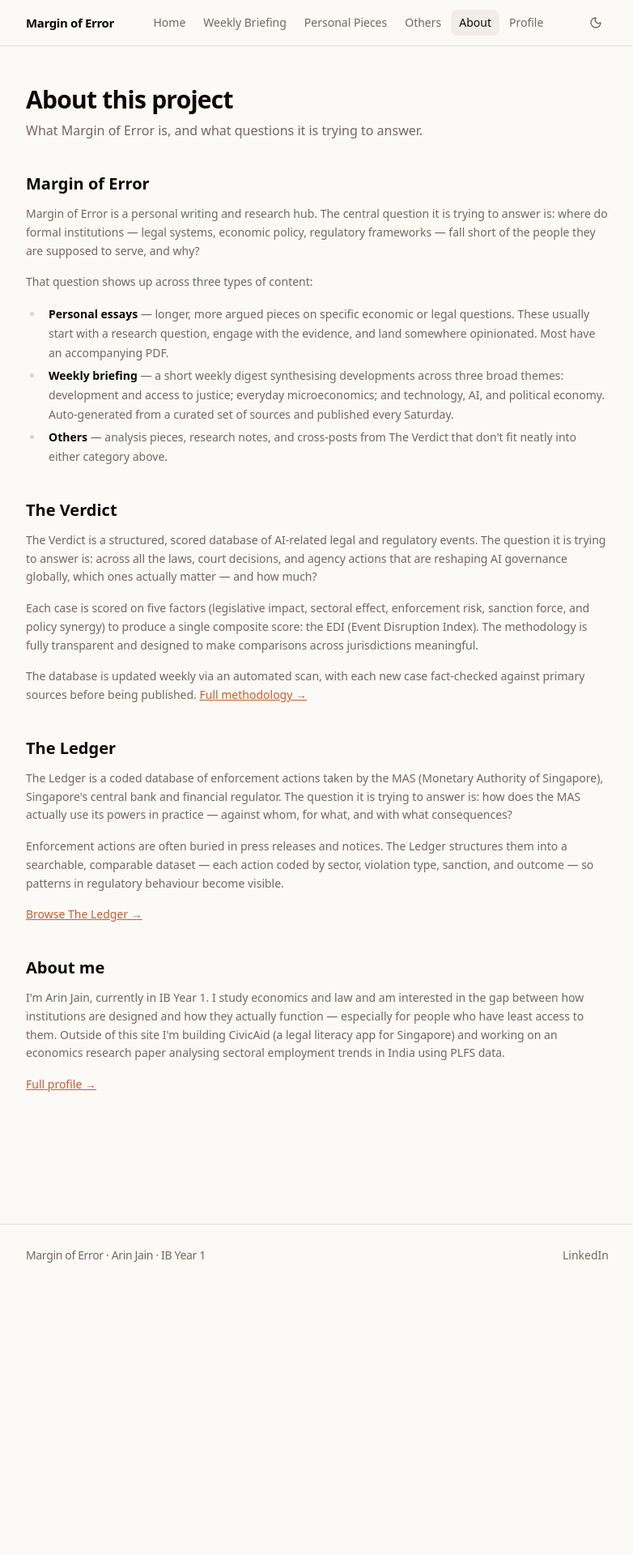
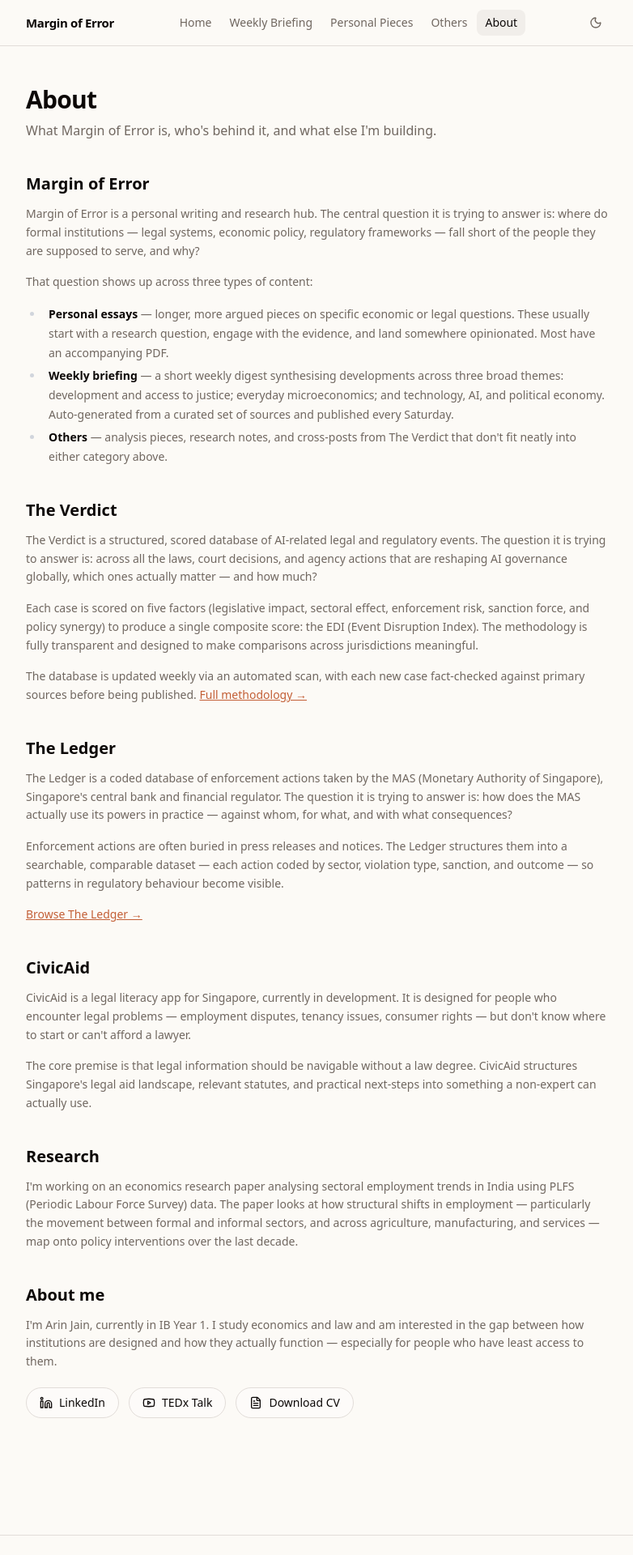
Before and after one commit to bobwrd/margin-of-error, a React (Vite) app: page /about in a window 1280 px wide. Shown: the top 1920 px of the page at 81% size, without its empty margins (248-1030 px from the left). Before the commit the page ends 1588 px from the top, so only its background shows below. Built offline with nearby package versions, Linux system fonts and the light colour scheme.

Commit message:
Remove profile page; expand about with CivicAid, research, and social links

```diff
--- a/src/App.tsx
+++ b/src/App.tsx
@@ -10,7 +10,6 @@ const WeeklyBriefing = lazy(() => import("./pages/WeeklyBriefing"));
 const PersonalPieces = lazy(() => import("./pages/PersonalPieces"));
 const Others = lazy(() => import("./pages/Others"));
 const ArticlePage = lazy(() => import("./pages/ArticlePage"));
-const Profile = lazy(() => import("./pages/Profile"));
 const About = lazy(() => import("./pages/About"));
 
 const VerdictShell = lazy(() =>
@@ -84,7 +83,6 @@ export default function App() {
             {/* Legacy route — keep old links alive, redirect to the new category page. */}
             <Route path="/articles" element={<Navigate to="/weekly" replace />} />
 
-            <Route path="/profile" element={<Profile />} />
             <Route path="/about" element={<About />} />
 
             <Route path="/verdict" element={<VerdictShell />}>
--- a/src/config/site.ts
+++ b/src/config/site.ts
@@ -11,6 +11,5 @@ export const siteConfig = {
     { label: "Personal Pieces", href: "/personal" },
     { label: "Others", href: "/others" },
     { label: "About", href: "/about" },
-    { label: "Profile", href: "/profile" },
   ],
 };
--- a/src/pages/About.tsx
+++ b/src/pages/About.tsx
@@ -1,15 +1,16 @@
 import Layout from "@/components/Layout";
 import { Link } from "react-router-dom";
+import { Linkedin, Youtube, FileText } from "lucide-react";
 
 export default function About() {
   return (
     <Layout>
       <div className="mb-10">
         <h1 className="text-3xl font-bold text-foreground tracking-tight mb-2">
-          About this project
+          About
         </h1>
         <p className="text-muted-foreground text-base">
-          What Margin of Error is, and what questions it is trying to answer.
+          What Margin of Error is, who's behind it, and what else I'm building.
         </p>
       </div>
 
@@ -87,20 +88,69 @@ export default function About() {
           </p>
         </section>
 
+        {/* CivicAid */}
+        <section>
+          <h2 className="text-xl font-semibold text-foreground mb-3">CivicAid</h2>
+          <p className="text-muted-foreground leading-relaxed mb-3">
+            CivicAid is a legal literacy app for Singapore, currently in development. It is designed for people who
+            encounter legal problems — employment disputes, tenancy issues, consumer rights — but don't know where to
+            start or can't afford a lawyer.
+          </p>
+          <p className="text-muted-foreground leading-relaxed">
+            The core premise is that legal information should be navigable without a law degree. CivicAid structures
+            Singapore's legal aid landscape, relevant statutes, and practical next-steps into something a non-expert
+            can actually use.
+          </p>
+        </section>
+
+        {/* Research */}
+        <section>
+          <h2 className="text-xl font-semibold text-foreground mb-3">Research</h2>
+          <p className="text-muted-foreground leading-relaxed">
+            I'm working on an economics research paper analysing sectoral employment trends in India using PLFS
+            (Periodic Labour Force Survey) data. The paper looks at how structural shifts in employment — particularly
+            the movement between formal and informal sectors, and across agriculture, manufacturing, and services —
+            map onto policy interventions over the last decade.
+          </p>
+        </section>
+
         {/* About me */}
         <section>
           <h2 className="text-xl font-semibold text-foreground mb-3">About me</h2>
-          <p className="text-muted-foreground leading-relaxed mb-3">
+          <p className="text-muted-foreground leading-relaxed mb-5">
             I'm Arin Jain, currently in IB Year 1. I study economics and law and am interested in the gap between how
             institutions are designed and how they actually function — especially for people who have least access to
-            them. Outside of this site I'm building CivicAid (a legal literacy app for Singapore) and working on an
-            economics research paper analysing sectoral employment trends in India using PLFS data.
+            them.
           </p>
-          <p className="text-muted-foreground leading-relaxed">
-            <Link to="/profile" className="text-warm-accent hover:underline">
-              Full profile →
-            </Link>
-          </p>
+          <div className="flex flex-wrap items-center gap-3">
+            <a
+              href="https://linkedin.com/in/arin-jain-69a954270"
+              target="_blank"
+              rel="noopener noreferrer"
+              className="flex items-center gap-2 rounded-full border border-border bg-card px-4 py-2 text-sm font-medium text-foreground hover:border-primary/40 hover:bg-card/80 transition-all duration-200 no-underline"
+            >
+              <Linkedin className="size-4" />
+              LinkedIn
+            </a>
+            <a
+              href="https://www.youtube.com/watch?v=GucwscPHSGs"
+              target="_blank"
+              rel="noopener noreferrer"
+              className="flex items-center gap-2 rounded-full border border-border bg-card px-4 py-2 text-sm font-medium text-foreground hover:border-primary/40 hover:bg-card/80 transition-all duration-200 no-underline"
+            >
+              <Youtube className="size-4" />
+              TEDx Talk
+            </a>
+            <a
+              href="https://drive.google.com/file/d/17Zxrc2eKob4WHcAnGsNgLUb-xrgRgJQ_/view?usp=sharing"
+              target="_blank"
+              rel="noopener noreferrer"
+              className="flex items-center gap-2 rounded-full border border-border bg-card px-4 py-2 text-sm font-medium text-foreground hover:border-primary/40 hover:bg-card/80 transition-all duration-200 no-underline"
+            >
+              <FileText className="size-4" />
+              Download CV
+            </a>
+          </div>
         </section>
 
       </div>
--- a/src/pages/Profile.tsx
+++ /dev/null
@@ -1,71 +0,0 @@
-import { useState, useEffect } from "react";
-import { marked } from "marked";
-import Layout from "@/components/Layout";
-import VerdictButton from "@/components/VerdictButton";
-import LedgerButton from "@/components/LedgerButton";
-import { getProfile } from "@/lib/api";
-import { Linkedin, Youtube, FileText } from "lucide-react";
-
-export default function Profile() {
-  const [html, setHtml] = useState("");
-  const [loading, setLoading] = useState(true);
-
-  useEffect(() => {
-    getProfile().then((markdown) => {
-      setHtml(marked.parse(markdown) as string);
-      setLoading(false);
-    });
-  }, []);
-
-  return (
-    <Layout>
-      <div className="mb-8 flex items-start justify-between gap-4 flex-wrap">
-        <div>
-          <h1 className="text-2xl font-bold text-foreground tracking-tight mb-1">Profile</h1>
-          <div className="flex flex-wrap items-center gap-3 mt-4">
-            <a
-              href="https://linkedin.com/in/arin-jain-69a954270"
-              target="_blank"
-              rel="noopener noreferrer"
-              className="flex items-center gap-2 rounded-full border border-border bg-card px-4 py-2 text-sm font-medium text-foreground hover:border-primary/40 hover:bg-card/80 transition-all duration-200"
-            >
-              <Linkedin className="size-4" />
-              LinkedIn
-            </a>
-            <a
-              href="https://www.youtube.com/watch?v=GucwscPHSGs"
-              target="_blank"
-              rel="noopener noreferrer"
-              className="flex items-center gap-2 rounded-full border border-border bg-card px-4 py-2 text-sm font-medium text-foreground hover:border-primary/40 hover:bg-card/80 transition-all duration-200"
-            >
-              <Youtube className="size-4" />
-              TEDx Talk
-            </a>
-            <a
-              href="https://drive.google.com/file/d/17Zxrc2eKob4WHcAnGsNgLUb-xrgRgJQ_/view?usp=sharing"
-              target="_blank"
-              rel="noopener noreferrer"
-              className="flex items-center gap-2 rounded-full border border-border bg-card px-4 py-2 text-sm font-medium text-foreground hover:border-primary/40 hover:bg-card/80 transition-all duration-200"
-            >
-              <FileText className="size-4" />
-              Download CV
-            </a>
-          </div>
-        </div>
-        <div className="flex items-center gap-2">
-          <VerdictButton />
-          <LedgerButton />
-        </div>
-      </div>
-
-      {loading ? (
-        <div className="py-12 text-center text-sm text-muted-foreground">Loading…</div>
-      ) : (
-        <div
-          className="prose prose-neutral dark:prose-invert max-w-none prose-p:text-base prose-p:leading-7 prose-headings:font-semibold prose-headings:tracking-tight prose-h1:text-2xl prose-h2:text-lg prose-a:text-foreground prose-a:underline-offset-2 prose-li:text-base"
-          dangerouslySetInnerHTML={{ __html: html }}
-        />
-      )}
-    </Layout>
-  );
-}
```
